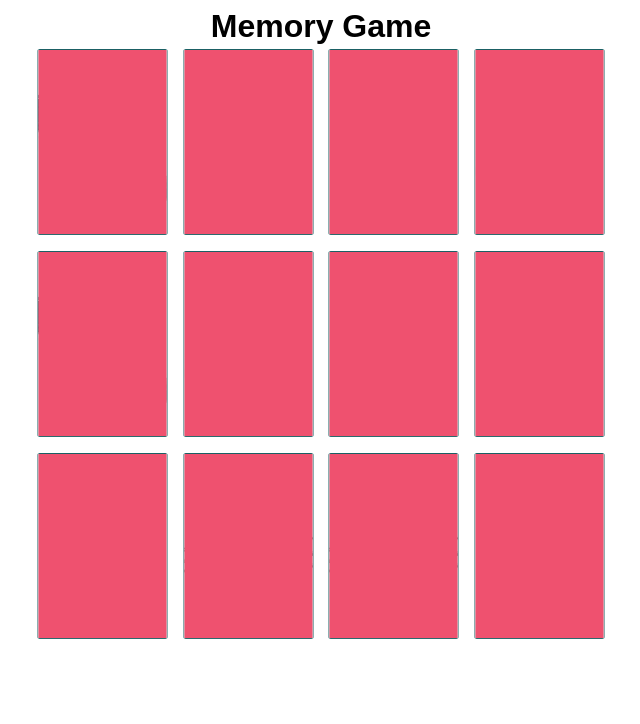
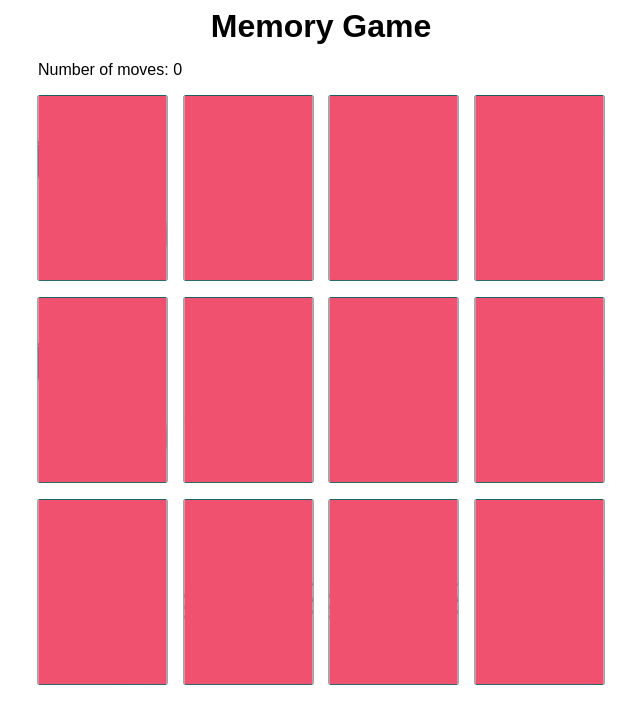
Before and after one commit to zeldabakhos/memory-card-react, a React (Vite) app: page / in a window 1280 px wide. Shown: the top 724 px of the page, without its empty margins (319-959 px from the left). Built offline with nearby package versions, Linux system fonts and the light colour scheme; a web font is replaced by a local one.

Commit message:
End of game

```diff
--- a/src/App.tsx
+++ b/src/App.tsx
@@ -24,6 +24,10 @@ const App = () => {
 
 	const [flippedCards, setFlippedCards] = useState<TCard["name"][]>([])
 
+	const [moves, setMoves] = useState(0)
+
+	const [matches, setMatches] = useState(0)
+
 	const handleCardClick = (clickedCard: TCard) => {
 		// Check if the card is already matched
 		if (clickedCard.matched) return
@@ -43,10 +47,13 @@ const App = () => {
 
 	useEffect(() => {
 		if (flippedCards.length === 2) {
+			setMoves((prev) => prev + 1)
+
 			// Check if the flipped cards match
 			const [firstCard, secondCard] = flippedCards
 			if (firstCard === secondCard) {
-				console.log("match")
+				// Increment the number of matches
+				setMatches((prev) => prev + 1)
 				setFlippedCards([]) // empty the flipped cards array
 
 				// set the matched cards to true
@@ -70,18 +77,30 @@ const App = () => {
 				}, 1000)
 			}
 		}
+		// end of the game
+		if (matches === gameCards.length / 2) {
+  		alert("You won!")
+		}
+
 	}, [flippedCards])
 
 	return (
 		<div className="main_section">
-		<h1>Memory Game</h1>
-		<div className="card_container">
+			<h1>Memory Game</h1>
+			<p>Number of moves: {moves}</p>
+			<div className="card_container">
 			{gameCards.map((card: TCard) => {
-        	return <CardComp card={card} clickProp={handleCardClick} key={card.id} />
+				return (
+				<CardComp
+					card={card}
+					clickProp={handleCardClick}
+					key={card.id}
+				/>
+				)
 			})}
+			</div>
 		</div>
-		</div>
-	);
+		)
 	};
 
 export default App;
```
